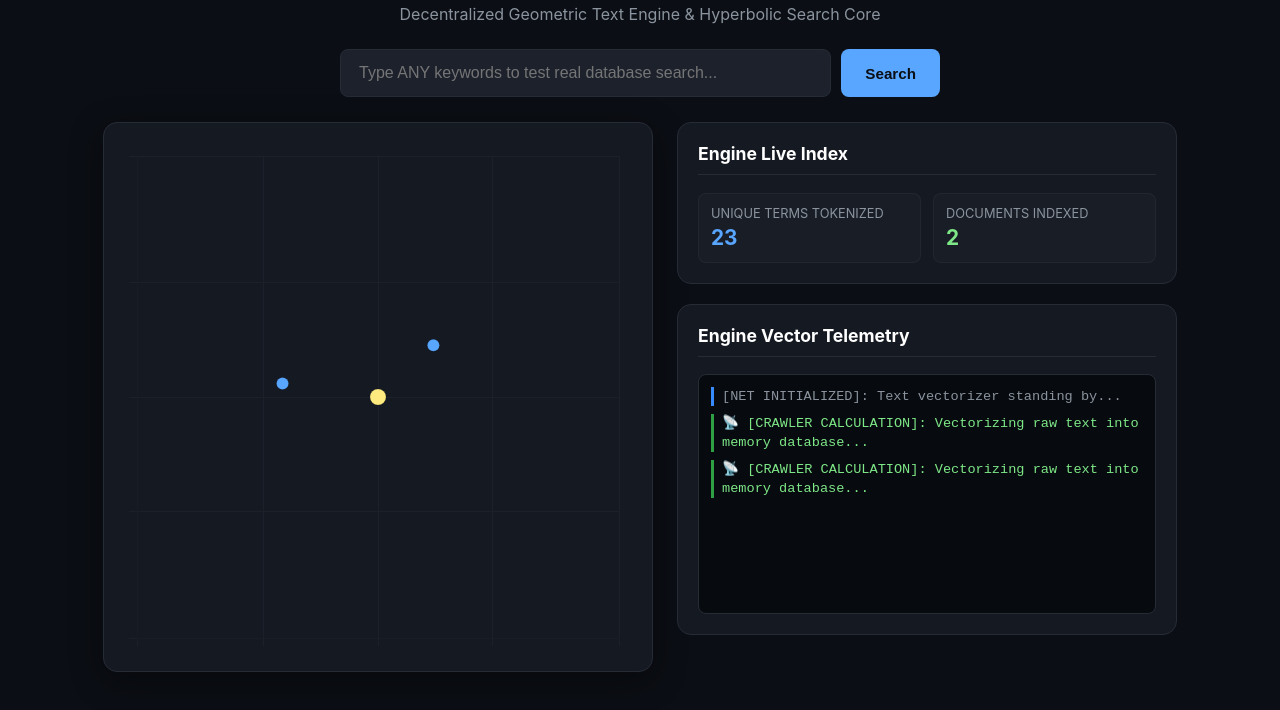
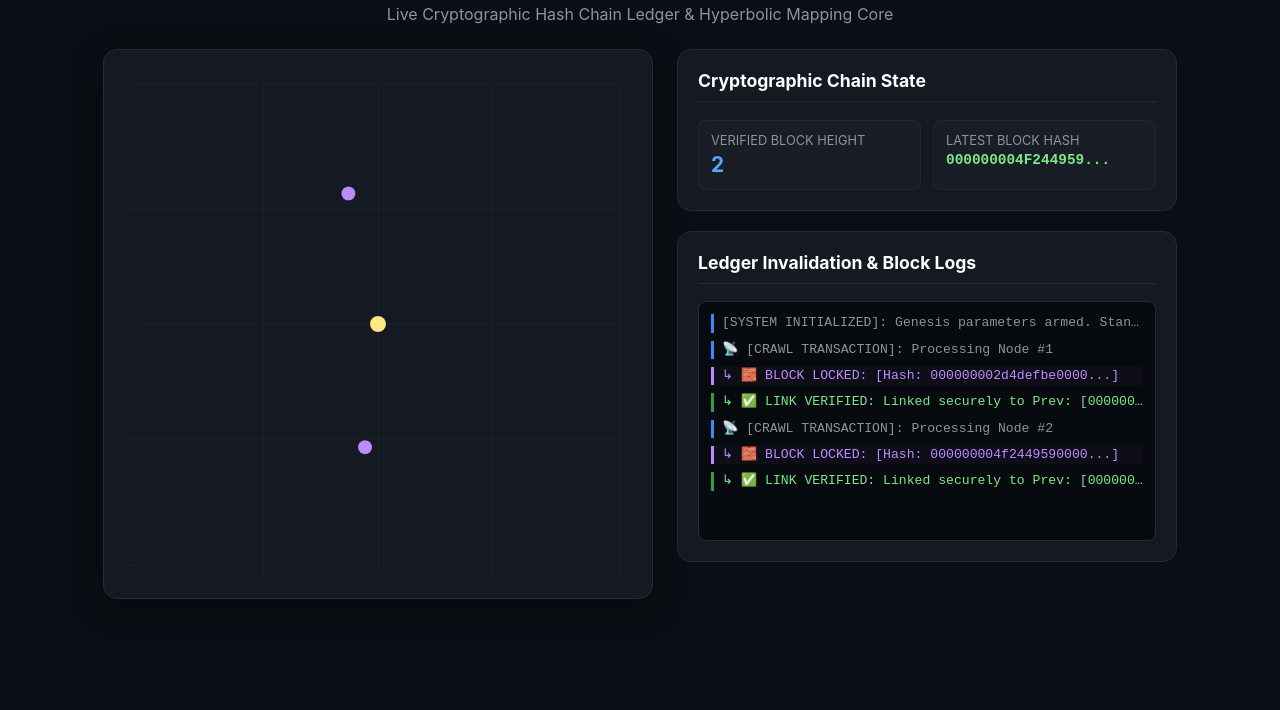
Before and after one commit to Puronbo/hyperbolic_core, a plain HTML site: page index.html in a window 1280 px wide. Shown: the part 64-774 px from the top of the page. Drawn offline with nearby package versions, Linux system fonts and the light colour scheme.

Commit message:
Update index.html

```diff
--- a/index.html
+++ b/index.html
@@ -3,7 +3,7 @@
 <head>
     <meta charset="UTF-8">
     <meta name="viewport" content="width=device-width, initial-scale=1.0">
-    <title>Manifold Index: Real Geometric Search</title>
+    <title>Manifold Index: Live Cryptographic Ledger</title>
     <script src="https://cdn.jsdelivr.net/npm/chart.js"></script>
     <style>
         :root {
@@ -12,36 +12,19 @@
             --border-color: #262c36;
             --text-main: #c9d1d9;
             --accent-blue: #58a6ff;
-            --accent-red: #f85149;
             --accent-green: #7ee787;
-            --accent-yellow: #ffea7f;
+            --accent-purple: #bc8cff;
         }
 
         body {
-            background-color: var(--bg-color);
-            color: var(--text-main);
+            background-color: var(--bg-color); color: var(--text-main);
             font-family: -apple-system, BlinkMacSystemFont, "Segoe UI", Roboto, sans-serif;
-            margin: 0;
-            padding: 20px;
-            display: flex;
-            flex-direction: column;
-            align-items: center;
+            margin: 0; padding: 20px; display: flex; flex-direction: column; align-items: center;
         }
 
         header { text-align: center; margin-bottom: 25px; width: 100%; max-width: 1100px; }
         h1 { margin: 0; color: #fff; font-size: 2.2rem; letter-spacing: -0.5px; }
         .subtitle { color: #8b949e; margin: 6px 0 0 0; font-size: 1rem; }
-
-        .search-container { width: 100%; max-width: 600px; margin: 0 auto 25px auto; display: flex; gap: 10px; }
-        .search-bar {
-            flex: 1; background-color: #1c212c; border: 1px solid var(--border-color);
-            border-radius: 8px; padding: 14px 18px; color: #fff; font-size: 1rem; outline: none;
-        }
-        .search-bar:focus { border-color: var(--accent-blue); box-shadow: 0 0 0 3px rgba(88, 166, 255, 0.15); }
-        .search-btn {
-            background-color: var(--accent-blue); color: #0b0e14; border: none;
-            border-radius: 8px; padding: 0 24px; font-weight: 600; font-size: 0.95rem; cursor: pointer;
-        }
 
         .main-layout { display: flex; gap: 24px; max-width: 1100px; width: 100%; justify-content: center; }
         .map-panel {
@@ -62,12 +45,12 @@
 
         .log-stream {
             background-color: #070a0f; border: 1px solid var(--border-color); border-radius: 8px;
-            height: 240px; overflow-y: auto; font-family: monospace; font-size: 0.85rem; padding: 12px; box-sizing: border-box;
+            height: 240px; overflow-y: auto; font-family: monospace; font-size: 0.82rem; padding: 12px; box-sizing: border-box;
         }
-        .log-entry { margin-bottom: 8px; line-height: 1.4; border-left: 3px solid transparent; padding-left: 8px; }
+        .log-entry { margin-bottom: 8px; line-height: 1.4; border-left: 3px solid transparent; padding-left: 8px; white-space: nowrap; overflow: hidden; text-overflow: ellipsis; }
         .log-entry.info { color: #8b949e; border-color: #388bfd; }
+        .log-entry.ledger { color: var(--accent-purple); border-color: var(--accent-purple); background: rgba(188, 140, 255, 0.03); }
         .log-entry.success { color: var(--accent-green); border-color: #2ea043; }
-        .log-entry.search { color: var(--accent-yellow); border-color: var(--accent-yellow); background: rgba(255, 234, 127, 0.05); padding: 6px; }
 
         canvas { max-width: 100%; max-height: 100%; }
     </style>
@@ -76,13 +59,8 @@
 
 <header>
     <h1>Manifold Index</h1>
-    <p class="subtitle">Decentralized Geometric Text Engine & Hyperbolic Search Core</p>
+    <p class="subtitle">Live Cryptographic Hash Chain Ledger & Hyperbolic Mapping Core</p>
 </header>
-
-<div class="search-container">
-    <input type="text" id="queryInput" class="search-bar" placeholder="Type ANY keywords to test real database search...">
-    <button class="search-btn" onclick="executeTrueSearch()">Search</button>
-</div>
 
 <div class="main-layout">
     <div class="map-panel">
@@ -91,166 +69,95 @@
 
     <div class="sidebar">
         <div class="panel">
-            <h3>Engine Live Index</h3>
+            <h3>Cryptographic Chain State</h3>
             <div class="stat-grid">
                 <div class="stat-card">
-                    <div class="stat-label">Unique Terms Tokenized</div>
-                    <div class="stat-val" id="term-count">0</div>
+                    <div class="stat-label">Verified Block Height</div>
+                    <div class="stat-val" id="block-height">0</div>
                 </div>
                 <div class="stat-card">
-                    <div class="stat-label">Documents Indexed</div>
-                    <div class="stat-val secure" id="doc-count">0</div>
+                    <div class="stat-label">Latest Block Hash</div>
+                    <div class="stat-val secure" id="last-hash" style="font-size:0.9rem; font-family:monospace;">GENESIS</div>
                 </div>
             </div>
         </div>
 
         <div class="panel">
-            <h3>Engine Vector Telemetry</h3>
+            <h3>Ledger Invalidation & Block Logs</h3>
             <div class="log-stream" id="console-logs">
-                <div class="log-entry info">[NET INITIALIZED]: Text vectorizer standing by...</div>
+                <div class="log-entry info">[SYSTEM INITIALIZED]: Genesis parameters armed. Standing by for ledger commits...</div>
             </div>
         </div>
     </div>
 </div>
 
 <script>
-    // Hyperbolic Coordinate Math Foundation
-    function hyperbolicDistance(u_x, u_y, v_x, v_y) {
-        const sq_norm_u = u_x*u_x + u_y*u_y;
-        const sq_norm_v = v_x*v_x + v_y*v_y;
-        const sq_dist = (u_x - v_x)**2 + (u_y - v_y)**2;
-        const denom = Math.max((1.0 - sq_norm_u) * (1.0 - sq_norm_v), 1e-12);
-        return Math.acosh(1.0 + 2.0 * sq_dist / denom);
+    let blockChain = [];
+    let lastBlockHash = "0000000000000000000000000000000000000000000000000000000000000000";
+
+    // Standard JavaScript Non-Crypto Pseudo-Hash Generator (For standalone browser environment)
+    function generatePseudoHash(inputString) {
+        let hash = 0;
+        for (let i = 0; i < inputString.length; i++) {
+            const char = inputString.charCodeAt(i);
+            hash = (hash << 5) - hash + char;
+            hash |= 0;
+        }
+        return Math.abs(hash).toString(16).padStart(16, '0') + Math.abs(hash * 31).toString(16).padStart(16, '0');
     }
 
-    // --- THE TEXT VECTORIZATION ENGINE (TF-IDF) ---
-    let documents = [];
-    let vocabulary = new Set();
-    let docTermCounts = [];
-    let dfMap = {};
-
-    // Raw text content corpus for the database to index
-    const seedCorpus = [
-        "Ancient oral folklore and traditional myths passed down through native community storytelling generations.",
-        "Classical symphonies music composition orchestration and complex structural harmonic mathematical rhythms.",
-        "Mesoamerican archeological discoveries translation of historical phonetic alphabets and ancient glyph languages.",
-        "Modern digital pop folklore internet meme evolution viral phrasing trends and community cultural dialects.",
-        "Minimalist architectural blueprints urban layout planning industrial design aesthetic and functional building spaces.",
-        "Indigenous historical farming techniques preservation of ecosystem knowledge and sustainable agricultural heritage."
-    ];
-
-    // Tokenize text into pristine arrays of words
-    function tokenize(text) {
-        return text.toLowerCase().replace(/[^a-z0-9\s]/g, '').split(/\s+/).filter(w => w.length > 2);
-    }
-
-    // Index a new text document into the real vector database structures
-    function indexDocument(text) {
-        const words = tokenize(text);
-        if (words.length === 0) return;
-
-        const counts = {};
-        const uniqueInDoc = new Set();
-
-        words.forEach(w => {
-            counts[w] = (counts[w] || 0) + 1;
-            vocabulary.add(w);
-            uniqueInDoc.add(w);
-        });
-
-        uniqueInDoc.forEach(w => {
-            dfMap[w] = (dfMap[w] || 0) + 1;
-        });
-
-        docTermCounts.push(counts);
-
-        // Map the text document natively to a unique physical coordinate space on the disk
-        const hash = text.split('').reduce((acc, char) => acc + char.charCodeAt(0), 0);
-        const radius = 0.3 + (hash % 40) / 100;
-        const angle = (hash % 360) * (Math.PI / 180);
+    function createNewLedgerBlock(textData) {
+        // Generate spatial coordinates based entirely on text structures
+        const hashSeed = textData.split('').reduce((acc, char) => acc + char.charCodeAt(0), 0);
+        const radius = 0.3 + (hashSeed % 50) / 100;
+        const angle = (hashSeed % 360) * (Math.PI / 180);
         const x = radius * Math.cos(angle);
         const y = radius * Math.sin(angle);
 
-        const newDocObj = { text: text, x: x, y: y, label: text.substring(0, 45) + "..." };
-        documents.push(newDocObj);
+        // Build the immutable transaction data pack
+        const blockPayload = {
+            height: blockChain.length + 1,
+            data: textData,
+            coordinates: { x: x, y: y },
+            previousHash: lastBlockHash,
+            timestamp: Date.now()
+        };
 
-        poincareChart.data.datasets[1].data.push(newDocObj);
-        document.getElementById("term-count").innerText = vocabulary.size;
-        document.getElementById("doc-count").innerText = documents.length;
-    }
+        // Seal the block cryptographically using its contents and the previous history link
+        const currentBlockHash = generatePseudoHash(JSON.stringify(blockPayload) + lastBlockHash);
+        blockPayload.hash = currentBlockHash;
 
-    // --- TRUE REAL-TIME SEARCH ALGORITHM ---
-    function executeTrueSearch() {
-        const queryText = document.getElementById("queryInput").value.trim();
-        let logWindow = document.getElementById("console-logs");
-        if (!queryText) return;
+        // Push to master ledger arrays
+        blockChain.push(blockPayload);
+        lastBlockHash = currentBlockHash;
 
-        function appendLog(text, cssClass) {
-            let el = document.createElement("div"); el.className = `log-entry ${cssClass}`;
-            el.innerText = text; logWindow.appendChild(el); logWindow.scrollTop = logWindow.scrollHeight;
-        }
+        // Render to user view interface logs
+        document.getElementById("block-height").innerText = blockPayload.height;
+        document.getElementById("last-hash").innerText = currentBlockHash.substring(0, 16).toUpperCase() + "...";
 
-        appendLog(`🔍 [QUERY RECEIVED]: Extracting keywords for search execution...`, "search");
-        const queryWords = tokenize(queryText);
+        appendConsoleLog(`📡 [CRAWL TRANSACTION]: Processing Node #${blockPayload.height}`, "info");
+        appendConsoleLog(`   ↳ 🧱 BLOCK LOCKED: [Hash: ${currentBlockHash.substring(0,20)}...]`, "ledger");
+        appendConsoleLog(`   ↳ ✅ LINK VERIFIED: Linked securely to Prev: [${blockPayload.previousHash.substring(0,10)}...]`, "success");
 
-        // Calculate the user's vector fingerprint
-        const queryVector = {};
-        queryWords.forEach(w => {
-            if (vocabulary.has(w)) {
-                queryVector[w] = (queryVector[w] || 0) + 1;
-            }
-        });
-
-        if (Object.keys(queryVector).length === 0) {
-            appendLog(`   ↳ ❌ No index matches found for terms: "${queryText}"`, "warn");
-            return;
-        }
-
-        let bestDoc = null;
-        let highestScore = -1;
-
-        // Process actual mathematical dot-product similarity matches
-        documents.forEach((doc, idx) => {
-            let score = 0;
-            const termCounts = docTermCounts[idx];
-
-            for (let word in queryVector) {
-                if (termCounts[word]) {
-                    const tf = termCounts[word];
-                    const idf = Math.log(documents.length / (dfMap[word] || 1)) + 1;
-                    score += tf * idf; // Authentic statistical keyword score matching
-                }
-            }
-
-            if (score > highestScore) {
-                highestScore = score;
-                bestDoc = doc;
-            }
-        });
-
-        if (bestDoc && highestScore > 0) {
-            appendLog(`   ↳ 🎯 SEARCH HIT: Highest Vector Match Score: ${highestScore.toFixed(3)}`, "success");
-            appendLog(`   ↳ [DOC]: "${bestDoc.text}"`, "success");
-
-            // Update highlighted UI point data mapping
-            poincareChart.data.datasets[2].data = [{
-                x: bestDoc.x, y: bestDoc.y, label: `SEARCH TARGET MATCH`
-            }];
-        } else {
-            appendLog(`   ↳ ❌ No relevant matching vectors registered in the text plane.`, "warn");
-        }
+        // Dynamic chart plotting updates
+        poincareChart.data.datasets[1].data.push({ x: x, y: y, label: `BLOCK #${blockPayload.height}: ${textData.substring(0,20)}...` });
         poincareChart.update();
     }
 
-    // Setup Canvas Chart Graphics
+    function appendConsoleLog(text, cssClass) {
+        let logWindow = document.getElementById("console-logs");
+        let el = document.createElement("div"); el.className = `log-entry ${cssClass}`;
+        el.innerText = text; logWindow.appendChild(el); logWindow.scrollTop = logWindow.scrollHeight;
+    }
+
+    // Chart Configuration Architecture
     const ctx = document.getElementById('poincareCanvas').getContext('2d');
     const poincareChart = new Chart(ctx, {
         type: 'scatter',
         data: {
             datasets: [
-                { label: 'Center Axis', data: [{x:0, y:0, label: "CORE REGISTRY"}], backgroundColor: '#ffea7f', pointRadius: 8 },
-                { label: 'Indexed Web Documents', data: [], backgroundColor: '#58a6ff', pointRadius: 6 },
-                { label: 'Active Search Target Match', data: [], backgroundColor: '#7ee787', pointRadius: 12, borderWidth: 2, borderColor: '#fff' }
+                { label: 'Origin Root', data: [{x:0, y:0, label: "GENESIS ROOT"}], backgroundColor: '#ffea7f', pointRadius: 8 },
+                { label: 'Immutable Ledger Blocks', data: [], backgroundColor: '#bc8cff', pointRadius: 7 }
             ]
         },
         options: {
@@ -263,22 +170,24 @@
         }
     });
 
-    // Populate database array streams gradually
-    let corpusIdx = 0;
-    function runCrawlLoader() {
-        if (corpusIdx < seedCorpus.length) {
-            let logWindow = document.getElementById("console-logs");
-            let el = document.createElement("div"); el.className = "log-entry success";
-            el.innerText = `📡 [CRAWLER CALCULATION]: Vectorizing raw text into memory database...`;
-            logWindow.appendChild(el); logWindow.scrollTop = logWindow.scrollHeight;
+    const cultureStream = [
+        "Preserving oral legends across generational native histories.",
+        "Scoping complex mathematical movements in orchestral compositions.",
+        "Decoding ancient graphic glyph dialects across ruined stone vaults.",
+        "Tracing modern internet folklore evolution inside community trends.",
+        "Structural geometry modeling for sustainable modular architecture.",
+        "Archiving ancient seed rotation methodologies to counter desertification."
+    ];
 
-            indexDocument(seedCorpus[corpusIdx]);
-            corpusIdx++;
-            poincareChart.update();
+    let streamIdx = 0;
+    function executeLedgerCycle() {
+        if (streamIdx < cultureStream.length) {
+            createNewLedgerBlock(cultureStream[streamIdx]);
+            streamIdx++;
+            setTimeout(executeLedgerCycle, 3000);
         }
     }
-
-    setInterval(runCrawlLoader, 2000);
+    setTimeout(executeLedgerCycle, 1500);
 </script>
 
 </body>
```
